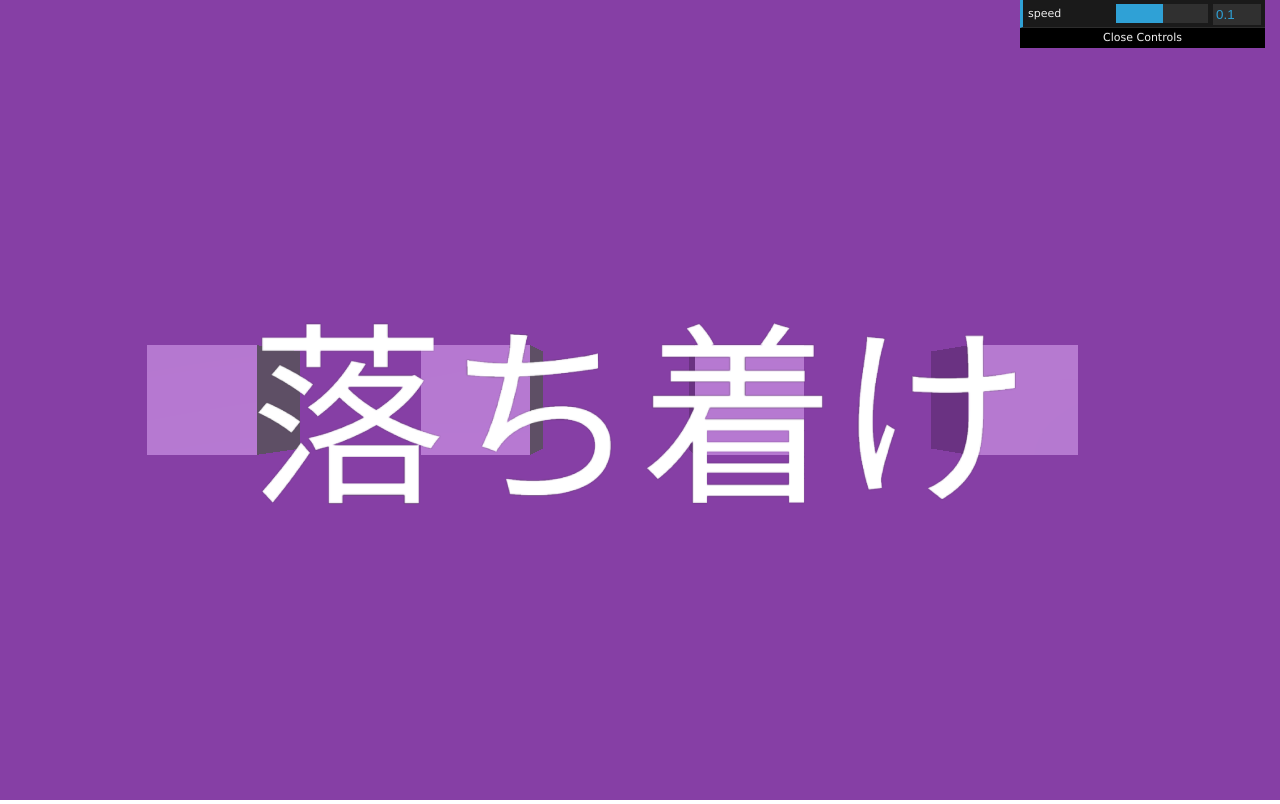
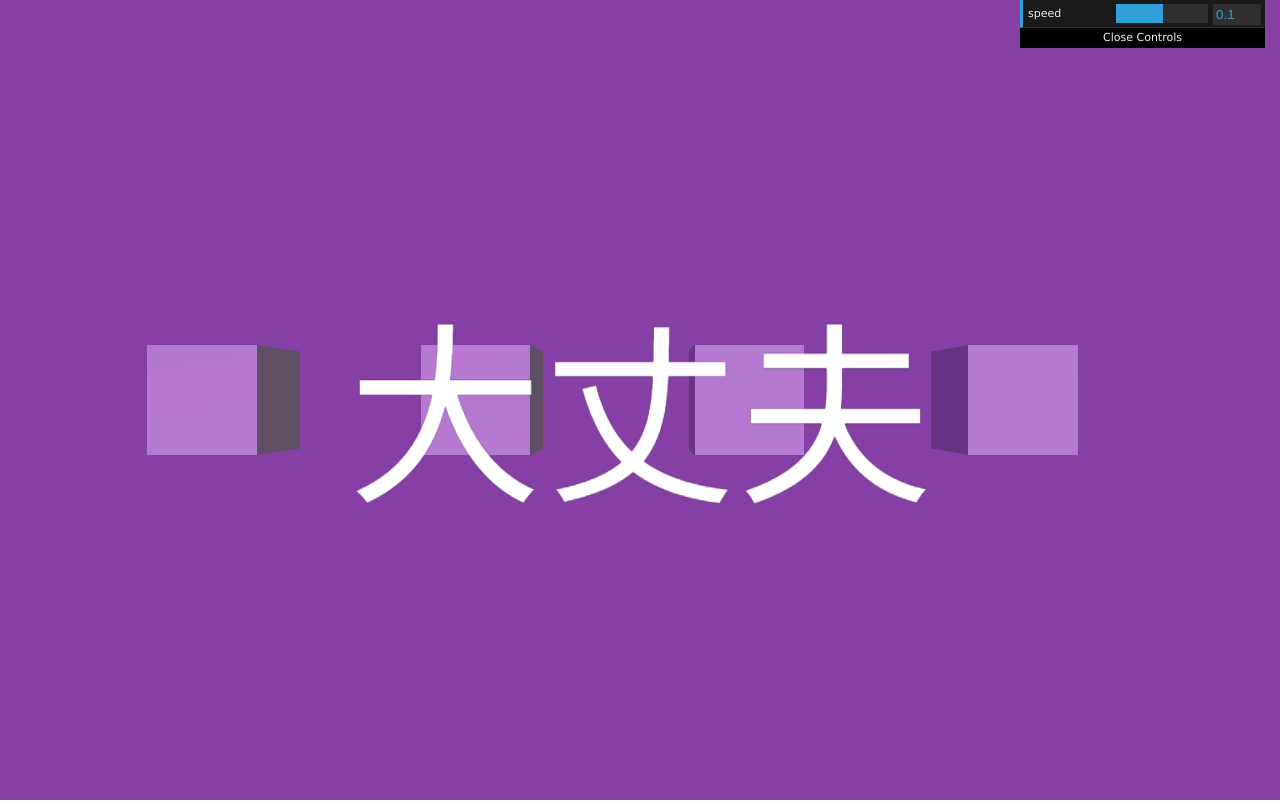
Before and after one commit to karadaharu/vj-three, a plain HTML site: page draw.html in a window 1280 px wide. Drawn offline with Linux system fonts and the light colour scheme; animation ran at ten frames a second.

Commit message:
Divide more

```diff
--- a/draw.html
+++ b/draw.html
@@ -47,6 +47,7 @@ void main(){
 }
 	</script>
 		<script src="cube.js"></script>
+		<script src="text.js"></script>
 		<script src="group.js"></script>
 	</body>
 </html>
--- a/group.js
+++ b/group.js
@@ -62,111 +62,7 @@ function updateColor(waveData) {
 }
 
 var cube = new window.Cube(scene);
-
-// canvas要素
-var txt = '落ち着け';
-var n_char = txt.length;
-var char_size = 512;
-var ratio = 1.1;
-var canvasHeight = char_size * ratio;
-var canvasWidth = char_size * n_char * ratio;
-
-// BufferGeometryを生成
-var geometry = new THREE.BufferGeometry();
-// 平面用の頂点を定義
-// d - c
-// |   |
-// a - b
-var l = 10.0;
-var l_w = l*n_char;
-var l_h = l;
-var l_z = 20.0;
-var vertexPositions = [
-    [-l_w, -l_h, l_z], // a
-    [ l_w, -l_h, l_z], // b
-    [ l_w,  l_h, l_z], // c
-    [-l_w,  l_h, l_z]  // d
-];
-
-// Typed Arrayで頂点データを保持
-var vertices = new Float32Array(vertexPositions.length * 3);
-for (var i = 0; i < vertexPositions.length; i++) {
-    vertices[i * 3 + 0] = vertexPositions[i][0];
-    vertices[i * 3 + 1] = vertexPositions[i][1];
-    vertices[i * 3 + 2] = vertexPositions[i][2];
-}
-
-// 頂点インデックスを生成
-var indices = new Uint16Array([
-    0, 1, 2,
-    2, 3, 0
-]);
-
-var uv = new Float32Array([
-    0.0, 1.0,
-    1.0, 1.0,
-    1.0, 0.0,
-    0.0, 0.0
-]);
-
-// attributesを追加
-geometry.addAttribute('position', new THREE.BufferAttribute(vertices, 3));
-geometry.setIndex(new THREE.BufferAttribute(indices,  1));
-geometry.addAttribute('uv', new THREE.BufferAttribute(uv,2));
-
-
-// ふつうの
-var material = new THREE.MeshLambertMaterial({
-    color: 0xff0000
-});
-
-// シェーダー
-var material_shader = new THREE.RawShaderMaterial({
-    uniforms: {
-        txtTexture : {type : 't'}
-    },
-    vertexShader: document.getElementById('vertexShader').textContent,
-    fragmentShader: document.getElementById('fragmentShader').textContent,
-    transparent: true
-});
-
-// テクスチャを読み込む
-var txtCanvas = document.createElement('canvas');
-txtCanvas.width = canvasWidth;
-txtCanvas.height = canvasHeight;
-var txtCanvasCtx = txtCanvas.getContext('2d');
-txtCanvasCtx.font = 'normal '+ char_size.toString()  +'px' + ' ' + 'Hiragino Mincho ProN';
-// txtCanvasCtx.fillStyle = '#ff00ff';
-txtCanvasCtx.textAlign = 'center';
-// txtCanvasCtx.rect(0,0, txtCanvas.width, txtCanvas.height);
-// txtCanvasCtx.fill();
-
-txtCanvasCtx.fillStyle = '#ffffff';
-txtCanvasCtx.fillText(
-    // txt, txtCanvas.width, txtCanvas.height
-    txt, (canvasWidth)/2, char_size
-);
-var txtTexture = new THREE.Texture(txtCanvas);
-
-// txtTexture.minFilter = THREE.LinearFilter;
-txtTexture.flipY = false;  // UVを反転しない (WebGLのデフォルトにする)
-txtTexture.needsUpdate = true;  // テクスチャを更新
-
-material_shader.uniforms.txtTexture.value = txtTexture;
-
-var mesh = new THREE.Mesh(geometry, material_shader);
-var mesh1 = new THREE.Mesh(geometry, material);
-
-scene.add(mesh);
-
-var updateText = function(txtCanvasCtx, txtOld, txtNew) {
-    txtCanvasCtx.clearRect(0, 0, canvasWidth, canvasHeight);
-    txtCanvasCtx.fillStyle = '#000000';
-    txtCanvasCtx.fillText(
-        txtNew, (canvasWidth)/2, char_size
-    );
-    txtTexture.needsUpdate = true;  // テクスチャを更新
-};
+var text = new window.Text(scene);
 
 
 var Controller = function() {
--- /dev/null
+++ b/text.js
@@ -0,0 +1,100 @@
+(function(){
+    window.Text = function(scene){
+        // canvas要素
+        this.txt = '大丈夫';
+        this.n_char = this.txt.length;
+        this.char_size = 512;
+        this.ratio = 1.1;
+        this.canvasHeight = this.char_size * this.ratio;
+        this.canvasWidth = this.char_size * this.n_char * this.ratio;
+
+        // BufferGeometryを生成
+        this.geometry = new THREE.BufferGeometry();
+        // 平面用の頂点を定義
+        // d - c
+        // |   |
+        // a - b
+        this.l = 10.0;
+        this.l_w = this.l*this.n_char;
+        this.l_h = this.l;
+        this.l_z = 20.0;
+        this.vertexPositions = [
+            [-this.l_w, -this.l_h, this.l_z], // a
+            [ this.l_w, -this.l_h, this.l_z], // b
+            [ this.l_w,  this.l_h, this.l_z], // c
+            [-this.l_w,  this.l_h, this.l_z]  // d
+        ];
+
+        // Typed Arrayで頂点データを保持
+        this.vertices = new Float32Array(this.vertexPositions.length * 3);
+        for (var i = 0; i < this.vertexPositions.length; i++) {
+            this.vertices[i * 3 + 0] = this.vertexPositions[i][0];
+            this.vertices[i * 3 + 1] = this.vertexPositions[i][1];
+            this.vertices[i * 3 + 2] = this.vertexPositions[i][2];
+        }
+
+        // 頂点インデックスを生成
+        this.indices = new Uint16Array([
+            0, 1, 2,
+            2, 3, 0
+        ]);
+
+        this.uv = new Float32Array([
+            0.0, 1.0,
+            1.0, 1.0,
+            1.0, 0.0,
+            0.0, 0.0
+        ]);
+
+        // attributesを追加
+        this.geometry.addAttribute('position', new THREE.BufferAttribute(this.vertices, 3));
+        this.geometry.setIndex(new THREE.BufferAttribute(this.indices,  1));
+        this.geometry.addAttribute('uv', new THREE.BufferAttribute(this.uv,2));
+
+        // シェーダー
+        this.material_shader = new THREE.RawShaderMaterial({
+            uniforms: {
+                txtTexture : {type : 't'}
+            },
+            vertexShader: document.getElementById('vertexShader').textContent,
+            fragmentShader: document.getElementById('fragmentShader').textContent,
+            transparent: true
+        });
+
+        // テクスチャを読み込む
+        this.txtCanvas = document.createElement('canvas');
+        this.txtCanvas.width = this.canvasWidth;
+        this.txtCanvas.height = this.canvasHeight;
+        this.txtCanvasCtx = this.txtCanvas.getContext('2d');
+        this.txtCanvasCtx.font = 'normal '+ this.char_size.toString()  +'px' + ' ' + 'Hiragino Mincho ProN';
+        // txtCanvasCtx.fillStyle = '#ff00ff';
+        this.txtCanvasCtx.textAlign = 'center';
+        // txtCanvasCtx.rect(0,0, txtCanvas.width, txtCanvas.height);
+        // txtCanvasCtx.fill();
+
+        this.txtCanvasCtx.fillStyle = '#ffffff';
+        this.txtCanvasCtx.fillText(
+            this.txt, (this.canvasWidth)/2, this.char_size
+        );
+        this.txtTexture = new THREE.Texture(this.txtCanvas);
+
+        // txtTexture.minFilter = THREE.LinearFilter;
+        this.txtTexture.flipY = false;  // UVを反転しない (WebGLのデフォルトにする)
+        this.txtTexture.needsUpdate = true;  // テクスチャを更新
+
+        this.material_shader.uniforms.txtTexture.value = this.txtTexture;
+
+        this.mesh = new THREE.Mesh(this.geometry, this.material_shader);
+
+        scene.add(this.mesh);
+    };
+
+    window.Text.prototype.updateText = function(txtNew) {
+        this.txtCanvasCtx.clearRect(0, 0, this.canvasWidth, this.canvasHeight);
+        this.txtCanvasCtx.fillStyle = '#000000';
+        this.txtCanvasCtx.fillText(
+            txtNew, (this.canvasWidth)/2, this.char_size
+        );
+        this.txtTexture.needsUpdate = true;  // テクスチャを更新
+    };
+})();
```
